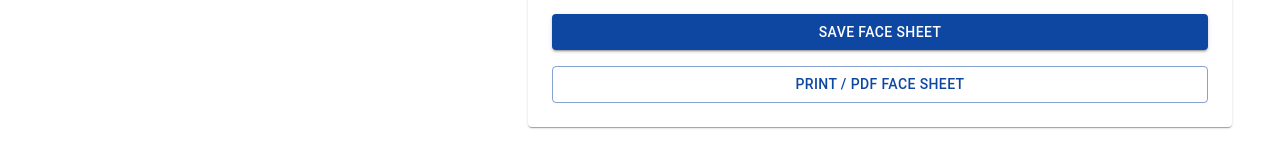
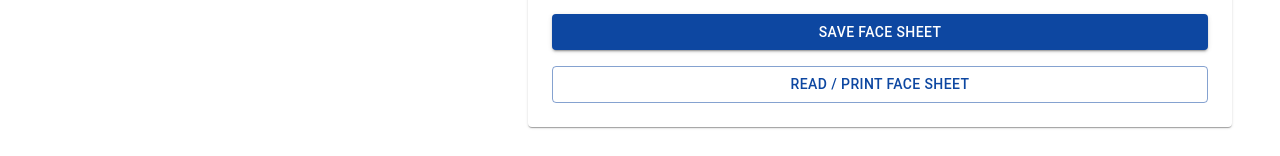
Before and after one commit to Nimrodkimeli/pastalino-manor-system, a React (Vite) app in the folder frontend/: page /members/face-sheet in a window 1280 px wide. Shown: the part 945-1101 px from the top of the page. Built offline with nearby package versions, Linux system fonts and the light colour scheme; no server answers; sample sign-in values are in the browser's storage.

Commit message:
Add read-first preview option for record exports

```diff
--- a/frontend/src/pages/DashboardPage.jsx
+++ b/frontend/src/pages/DashboardPage.jsx
@@ -234,7 +234,6 @@ export default function DashboardPage() {
         { label: "Absent", value: entry.absentCount },
       ],
       body: entry.notes || "",
-      autoPrint: true,
     });
   };
 
@@ -813,7 +812,7 @@ export default function DashboardPage() {
                   <TableCell>{entry.absentCount}</TableCell>
                   <TableCell>
                     <Button size="small" variant="outlined" onClick={() => handlePrintCensusEntry(entry)}>
-                      Print / PDF
+                      Read / Print
                     </Button>
                   </TableCell>
                 </TableRow>
--- a/frontend/src/pages/FaceSheetPage.jsx
+++ b/frontend/src/pages/FaceSheetPage.jsx
@@ -103,7 +103,6 @@ export default function FaceSheetPage() {
         { label: "Diagnosis", value: form.diagnosis },
       ],
       body: form.notes || "",
-      autoPrint: true,
     });
   };
 
@@ -142,7 +141,7 @@ export default function FaceSheetPage() {
             Save Face Sheet
           </Button>
           <Button variant="outlined" onClick={handlePrintFaceSheet}>
-            Print / PDF Face Sheet
+            Read / Print Face Sheet
           </Button>
         </Stack>
       </Paper>
--- a/frontend/src/pages/MembersPage.jsx
+++ b/frontend/src/pages/MembersPage.jsx
@@ -1336,7 +1336,6 @@ export default function MembersPage() {
         { label: "Assessment Date", value: clinicalForm.assessmentDate },
       ],
       body: assessmentBody,
-      autoPrint: true,
     });
   };
 
@@ -1363,7 +1362,6 @@ export default function MembersPage() {
         { label: "Plan Date", value: clinicalForm.treatmentPlanDate },
       ],
       body: treatmentBody,
-      autoPrint: true,
     });
   };
 
@@ -1427,7 +1425,6 @@ export default function MembersPage() {
         { label: "Plan Date", value: clinicalForm.dischargePlanningDate },
       ],
       body: dischargeBody,
-      autoPrint: true,
     });
   };
 
@@ -1452,7 +1449,6 @@ export default function MembersPage() {
         { label: "Member", value: selectedMember?.name || selectedMemberId },
       ],
       body: incidentBody,
-      autoPrint: true,
     });
   };
 
@@ -2073,7 +2069,7 @@ export default function MembersPage() {
                 {savingClinicalField === "assessment" ? "Saving..." : "Save Client Assessment"}
               </Button>
               <Button variant="outlined" onClick={handlePrintAssessment} disabled={!selectedMemberId}>
-                Print / PDF
+                Read / Print
               </Button>
             </Stack>
 
@@ -2338,7 +2334,7 @@ export default function MembersPage() {
                 {savingClinicalField === "treatmentPlan" ? "Saving..." : "Save Treatment Plan"}
               </Button>
               <Button variant="outlined" onClick={handlePrintTreatmentPlan} disabled={!selectedMemberId}>
-                Print / PDF
+                Read / Print
               </Button>
             </Stack>
             {clinicalMessages.treatmentPlan && <Alert severity="success">{clinicalMessages.treatmentPlan}</Alert>}
@@ -2763,7 +2759,7 @@ export default function MembersPage() {
                 {savingClinicalField === "dischargePlanning" ? "Saving..." : "Save Discharge Planning"}
               </Button>
               <Button variant="outlined" onClick={handlePrintDischargePlanning} disabled={!selectedMemberId}>
-                Print / PDF
+                Read / Print
               </Button>
             </Stack>
             {clinicalMessages.dischargePlanning && <Alert severity="success">{clinicalMessages.dischargePlanning}</Alert>}
@@ -2900,7 +2896,7 @@ export default function MembersPage() {
                 <TableCell>{incident.witnesses || "-"}</TableCell>
                 <TableCell>
                   <Button size="small" variant="outlined" onClick={() => handlePrintIncident(incident)}>
-                    Print / PDF
+                    Read / Print
                   </Button>
                 </TableCell>
               </TableRow>
--- a/frontend/src/pages/NotesPage.jsx
+++ b/frontend/src/pages/NotesPage.jsx
@@ -670,7 +670,6 @@ export default function NotesPage() {
         { label: "Created", value: note.createdAt ? new Date(note.createdAt).toLocaleString() : "" },
       ],
       body: extractNoteText(note),
-      autoPrint: true,
     });
   };
 
@@ -920,7 +919,7 @@ export default function NotesPage() {
                 <TableCell>{note.createdAt ? new Date(note.createdAt).toLocaleString() : "-"}</TableCell>
                 <TableCell>
                   <Button size="small" variant="outlined" onClick={() => handlePrintNote(note)}>
-                    Print / PDF
+                    Read / Print
                   </Button>
                 </TableCell>
               </TableRow>
--- a/frontend/src/utils/printRecord.js
+++ b/frontend/src/utils/printRecord.js
@@ -19,7 +19,7 @@ export function openRecordPrintView({
   subtitle = "",
   fields = [],
   body = "",
-  autoPrint = true,
+  autoPrint = false,
 }) {
   const selectedPageSize = PAGE_SIZE_MAP[pageSize] || PAGE_SIZE_MAP.A4;
   const rowsHtml = fields
```
